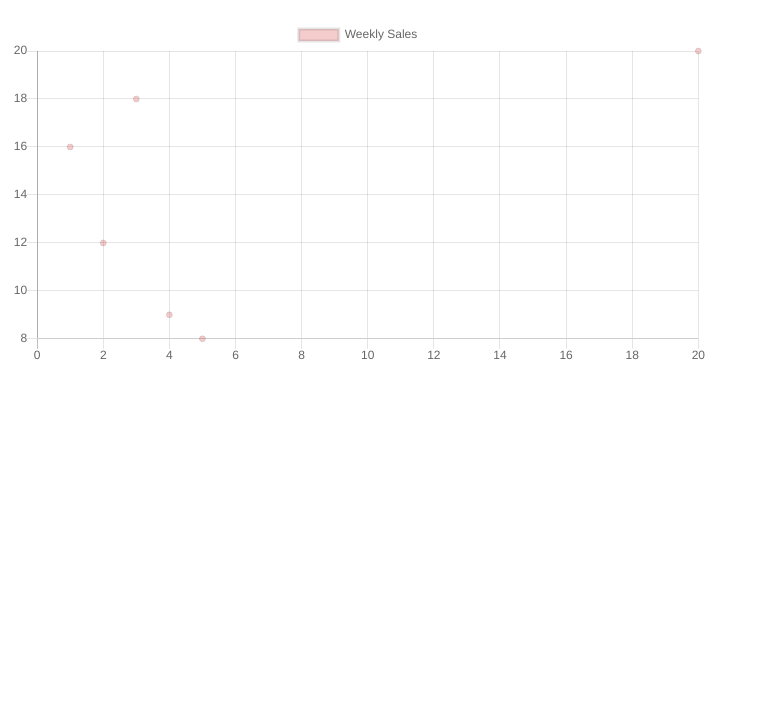
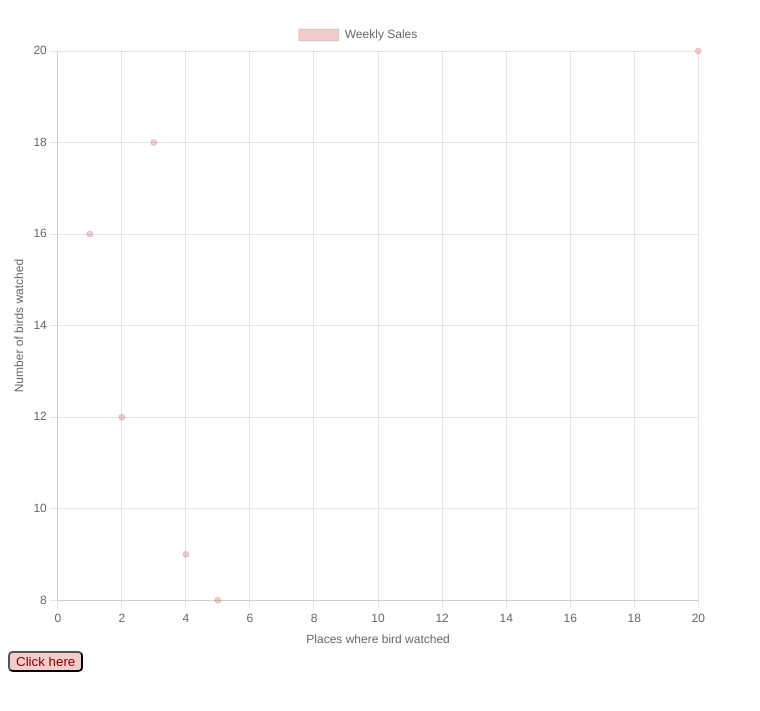
Before and after one commit to HankHelmers/Williamson-Data-Survey-Tool, a plain HTML site: page index.html in a window 1280 px wide. Shown: the part 61-772 px from the top of the page, without its empty margins (0-760 px from the left). Drawn offline with nearby package versions, Linux system fonts and the light colour scheme.

Commit message:
axis lable and button

```diff
--- a/index.html
+++ b/index.html
@@ -15,7 +15,7 @@
 
 <body>
    <!-- 1. IMPORTING PACKAGE-->
-   <script src="https://cdnjs.cloudflare.com/ajax/libs/Chart.js/2.9.4/Chart.js"></script>
+   <script src="https://cdn.jsdelivr.net/npm/chart.js"></script>
 
   <!-- HEADER -->
   <h1 id="title"> Surveying Tool - 12/16/23 </h1>
@@ -25,7 +25,8 @@
   <!-- Add line/scatter plot -->
   <canvas id="myChart" style="width:100%;max-width:700px"></canvas>
   <script>
-    const data={
+    var data={
+      labels:['Mon','Tue', 'Wed','Thur','Fri','Sat','Sun'],
       datasets:[{
         label:"Weekly Sales",
         data:[
@@ -61,29 +62,35 @@
   //     //   }
   //     // }
   // });
-  new Chart("myChart",{
-  type: 'scatter',
-  data,
-  options: {
+  var options= {
     scales: {
       x: {
-       beginAtZero : true,
+      // beginAtZero : true,
        title:{
          display: true,
          text:'Places where bird watched'
        }
       },
       y: {
-       beginAtZero : true,
+       //beginAtZero : true,
        title:{
          display: true,
          text:'Number of birds watched'
        }
       }
     }
-  }
-});
+  };
+
+var ctxScatter = document.getElementById('myChart').getContext('2d');
+    var myChart = new Chart(ctxScatter, {
+      type: 'scatter',
+      data: data,
+      options: options
+    });
 </script>
+<a href="https://www.google.com/" target="_blank">
+<button style="background-color:rgba(200,0,0,0.2);color: maroon ; border-radius:5px">Click here</button>
+</a>
 
 
 
```
